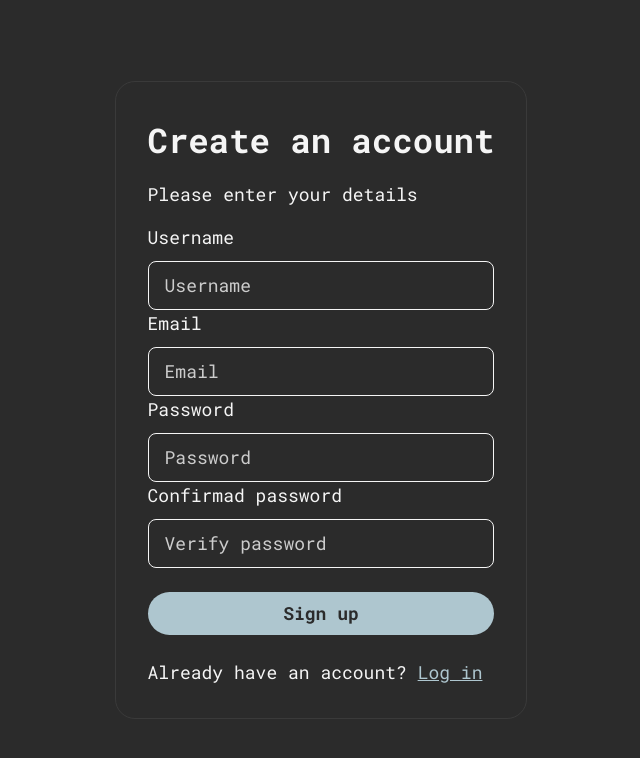
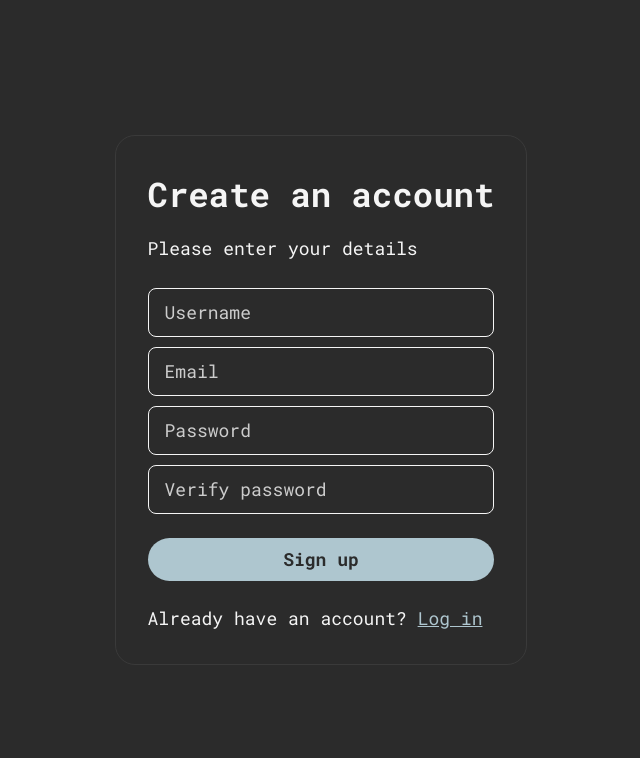
Before and after one commit to robertliptak/CodeType, a React (Vite) app in the folder client/: page /registration in a window 1280 px wide. Shown: the top 758 px of the page, without its empty margins (319-959 px from the left). Built offline with nearby package versions, Linux system fonts and the light colour scheme; the HTML template or start-up script is replaced by a standard one.

Commit message:
Registration form validation improved

```diff
--- a/client/src/components/registrationForm.tsx
+++ b/client/src/components/registrationForm.tsx
@@ -3,122 +3,122 @@ import { useFormik } from "formik";
 import { Link } from "react-router-dom";
 import { createUser } from "../api/auth";
 import registrationValidationSchema from "../validation/registrationValidation";
+import { IRegistration, IRegistrationFormErrors } from "../types/auth";
 
 const RegistrationForm: React.FC = () => {
-  const formik = useFormik({
+  const [backendErrorMessage, setBackendErrorMessage] = useState({
+    showError: false,
+    errorContent: null,
+  });
+
+  const formik = useFormik<IRegistration>({
     initialValues: {
       username: "",
       email: "",
       password: "",
       confirmedPassword: "",
     },
+    validate: (values: IRegistration) => {
+      const errors: IRegistrationFormErrors = {};
+
+      if (values.password !== values.confirmedPassword) {
+        errors.confirmedPassword = "Passwords do not match";
+      }
+
+      return errors;
+    },
     validationSchema: registrationValidationSchema,
-    onSubmit: (values) => {
-      console.log(values);
+    onSubmit: async (values) => {
+      try {
+        const user = await createUser(values);
+        setBackendErrorMessage(() => ({
+          showError: false,
+          errorContent: null,
+        }));
+        console.log("User created:", user);
+      } catch (err: any) {
+        const error = err.response.data.message || "Unknown error occurred";
+        console.log(error);
+        setBackendErrorMessage(() => ({
+          showError: true,
+          errorContent: error,
+        }));
+      }
     },
   });
 
-  // const [registrationData, setRegistrationData] = useState({
-  //   username: "",
-  //   email: "",
-  //   password: "",
-  //   confirmedPassword: "",
-  // });
-  // const [errorMessage, setErrorMessage] = useState({
-  //   showError: false,
-  //   errorContent: null,
-  // });
+  const getFieldError = (fieldName: keyof IRegistration) => {
+    const errorMessage =
+      formik.errors[fieldName] && formik.touched[fieldName]
+        ? formik.errors[fieldName]
+        : null;
+    const isError = formik.errors[fieldName] && formik.touched[fieldName];
+    const isValid = !formik.errors[fieldName] && formik.touched[fieldName];
+    let inputClassName = "";
+    if (isError) {
+      inputClassName = "is_error";
+    } else if (isValid) {
+      inputClassName = "is_valid";
+    }
 
-  // const formik.handleChange = (e: React.ChangeEvent<HTMLInputElement>) => {
-  //   setRegistrationData({
-  //     ...registrationData,
-  //     [e.target.name]: e.target.value,
-  //   });
-  // };
-
-  // const submitHandler = async (e: React.FormEvent<HTMLFormElement>) => {
-  //   e.preventDefault();
-
-  //   setErrorMessage(() => ({
-  //     showError: false,
-  //     errorContent: null,
-  //   }));
-
-  //   try {
-  //     const user = await createUser(registrationData);
-  //     console.log("User created:", user);
-  //   } catch (err: any) {
-  //     const error = err.response.data.message || "Unknown error occurred";
-  //     console.log(error);
-  //     setErrorMessage(() => ({
-  //       showError: true,
-  //       errorContent: error,
-  //     }));
-  //   }
-  // };
+    return { errorMessage, inputClassName };
+  };
 
   return (
     <div className="auth_container">
       <h1>Create an account</h1>
       <p className="my-4">Please enter your details</p>
       <form onSubmit={formik.handleSubmit}>
-        <p>
-          {formik.errors.username && formik.touched.username
-            ? formik.errors.username
-            : "Username"}
-        </p>
+        <p>{getFieldError("username").errorMessage}</p>
         <input
           type="text"
           placeholder="Username"
           name="username"
-          className="hovno"
+          className={getFieldError("username").inputClassName}
           value={formik.values.username}
           onChange={formik.handleChange}
           onBlur={formik.handleBlur}
         />
-        <p>
-          {formik.errors.email && formik.touched.email
-            ? formik.errors.email
-            : "Email"}
-        </p>
+        <p>{getFieldError("email").errorMessage}</p>
         <input
           type="email"
           placeholder="Email"
           name="email"
+          className={getFieldError("email").inputClassName}
           value={formik.values.email}
           onChange={formik.handleChange}
           onBlur={formik.handleBlur}
         />
-        <p>
-          {formik.errors.password && formik.touched.password
-            ? formik.errors.password
-            : "Password"}
-        </p>
+        <p>{getFieldError("password").errorMessage}</p>
         <input
           type="password"
           placeholder="Password"
           name="password"
+          className={getFieldError("password").inputClassName}
           value={formik.values.password}
           onChange={formik.handleChange}
           onBlur={formik.handleBlur}
         />
-        <p>
-          {formik.errors.confirmedPassword && formik.touched.confirmedPassword
-            ? formik.errors.confirmedPassword
-            : "Confirmad password"}
-        </p>
+        <p>{getFieldError("confirmedPassword").errorMessage}</p>
         <input
           type="password"
           placeholder="Verify password"
           name="confirmedPassword"
+          className={getFieldError("confirmedPassword").inputClassName}
           value={formik.values.confirmedPassword}
           onChange={formik.handleChange}
           onBlur={formik.handleBlur}
         />
-        <button type="submit" className="filled_button my-6">
+        <button
+          type="submit"
+          className="filled_button my-6"
+          disabled={formik.isSubmitting || !formik.isValid}
+        >
           Sign up
         </button>
-        {/* {errorMessage.showError && <p>{errorMessage.errorContent}</p>} */}
+        {backendErrorMessage.showError && (
+          <p>{backendErrorMessage.errorContent}</p>
+        )}
         <p>
           Already have an account?{" "}
           <Link className="auth_link" to="/login">
--- a/client/src/styles/authTemplate.scss
+++ b/client/src/styles/authTemplate.scss
@@ -54,8 +54,12 @@ $light-gray: #3a3a3a;
     outline: none;
   }
 
-  .hovno:-internal-autofill-selected {
-    background-color: transparent !important;
+  input.is_error {
+    border-color: $main-red;
+  }
+
+  input.is_valid {
+    border-color: $main-green;
   }
 
   .filled_button {
@@ -67,6 +71,11 @@ $light-gray: #3a3a3a;
     padding-top: 8px;
     padding-bottom: 8px;
     border-radius: 100px;
+  }
+
+  .filled_button:disabled {
+    background-color: $light-gray;
+    color: $main-blue;
   }
 
   .filled_button:focus {
--- a/client/src/types/auth.ts
+++ b/client/src/types/auth.ts
@@ -8,3 +8,9 @@ export interface ILogin {
   email: string;
   password: string;
 }
+export interface IRegistrationFormErrors {
+  username?: string;
+  email?: string;
+  password?: string;
+  confirmedPassword?: string;
+}
```
